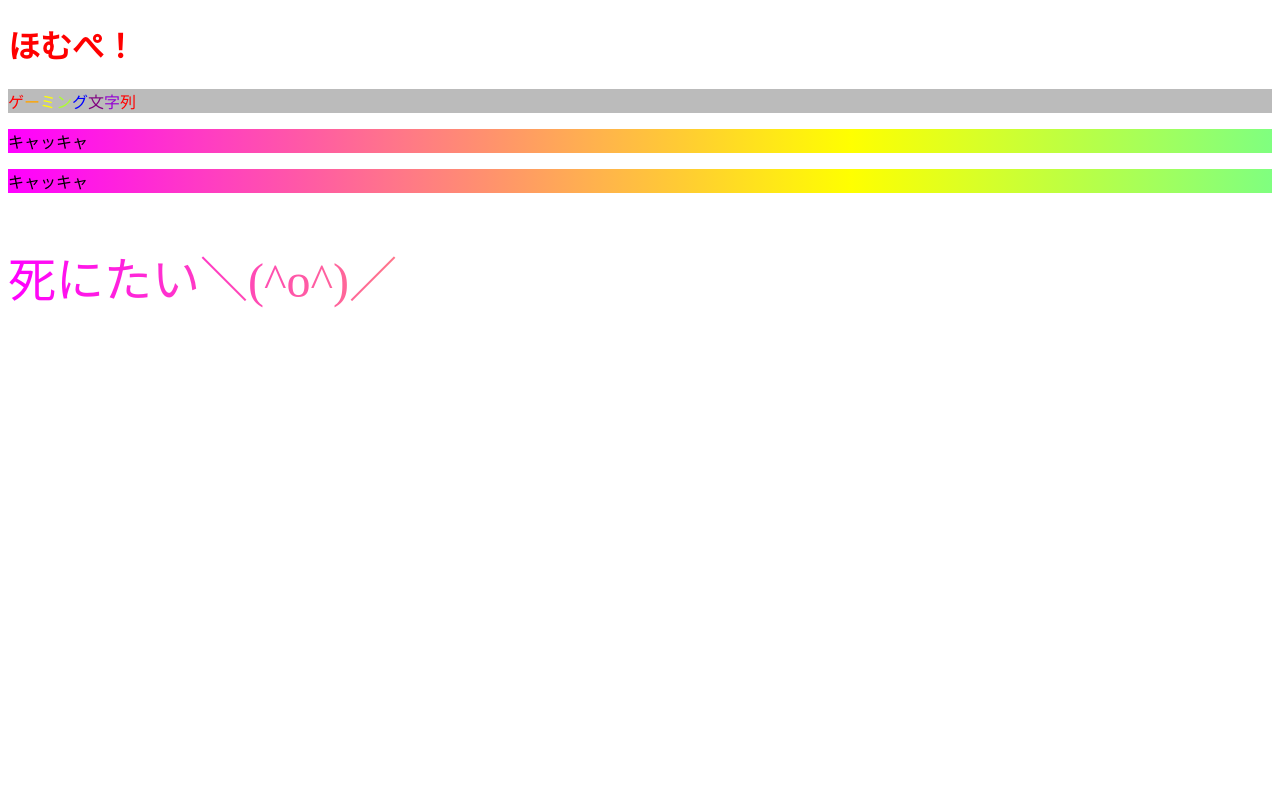
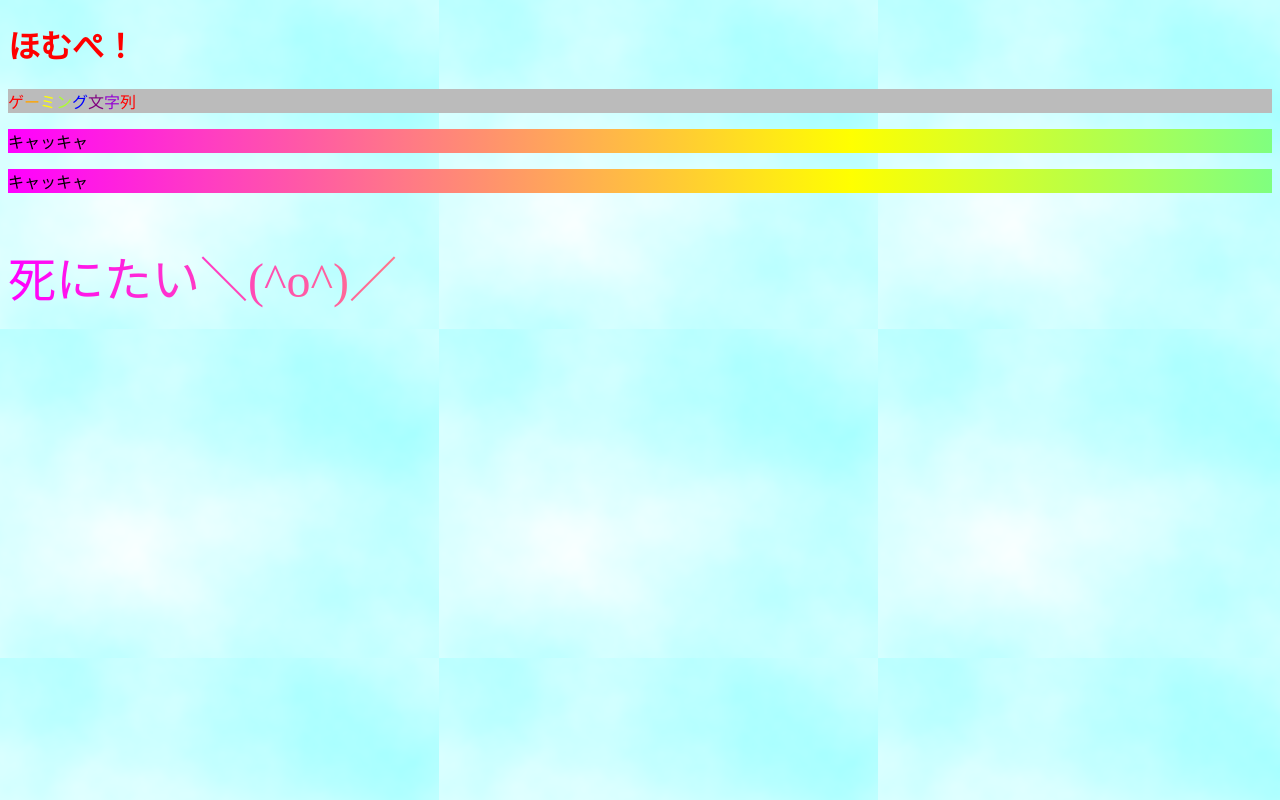
Before and after one commit to w-hackathons/old-homepage, a plain HTML site: page index.html in a window 1280 px wide. Drawn offline with nearby package versions, Linux system fonts and the light colour scheme.

Commit message:
update:パステル調の背景追加

```diff
--- a/style.scss
+++ b/style.scss
@@ -51,3 +51,7 @@
   font-family: 'HGS創英角ﾎﾟｯﾌﾟ体';
   font-size: 3rem;
 }
+
+body {
+  background-image: url("back.png");
+}
```
Also changed, not shown: style.css, 1 other file.
